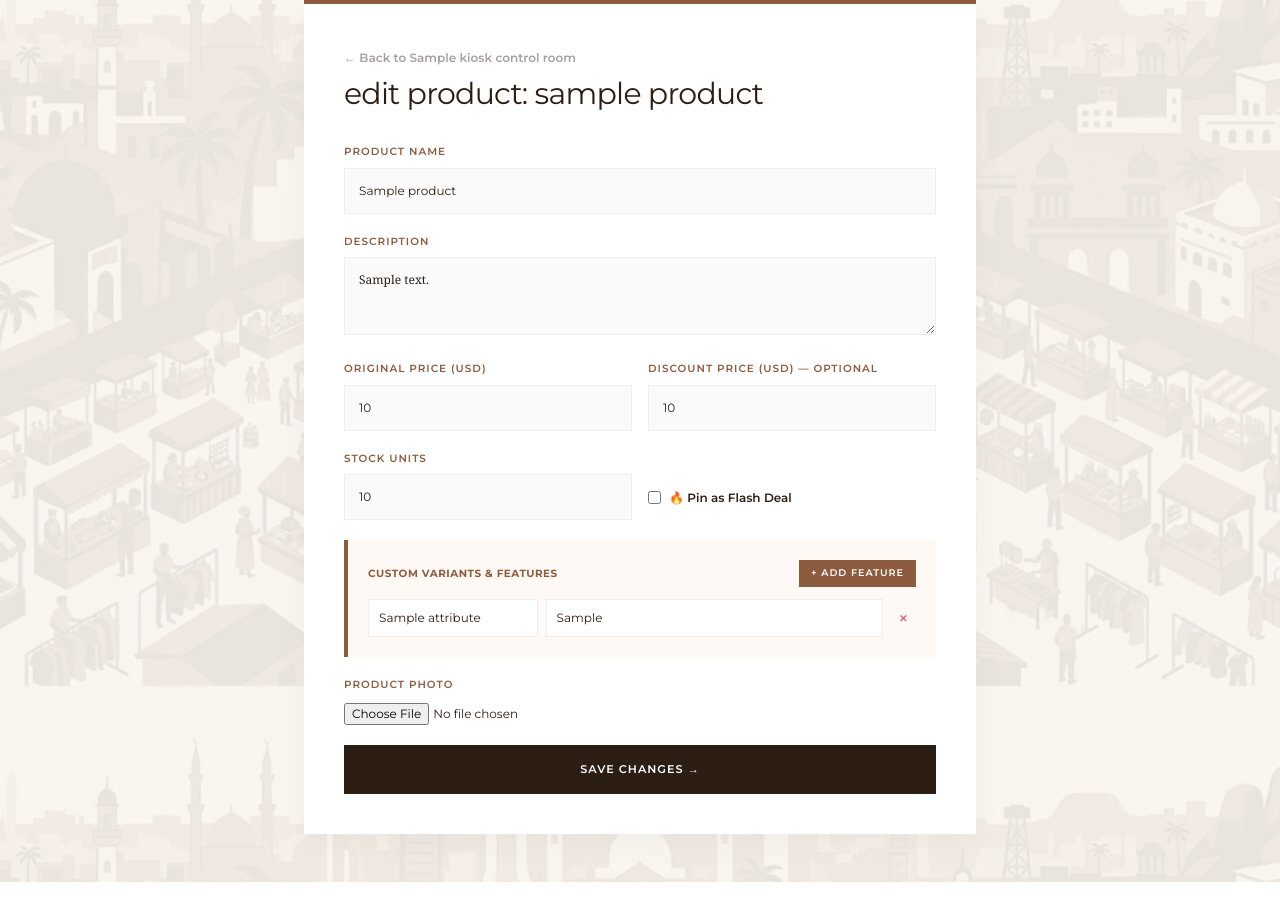
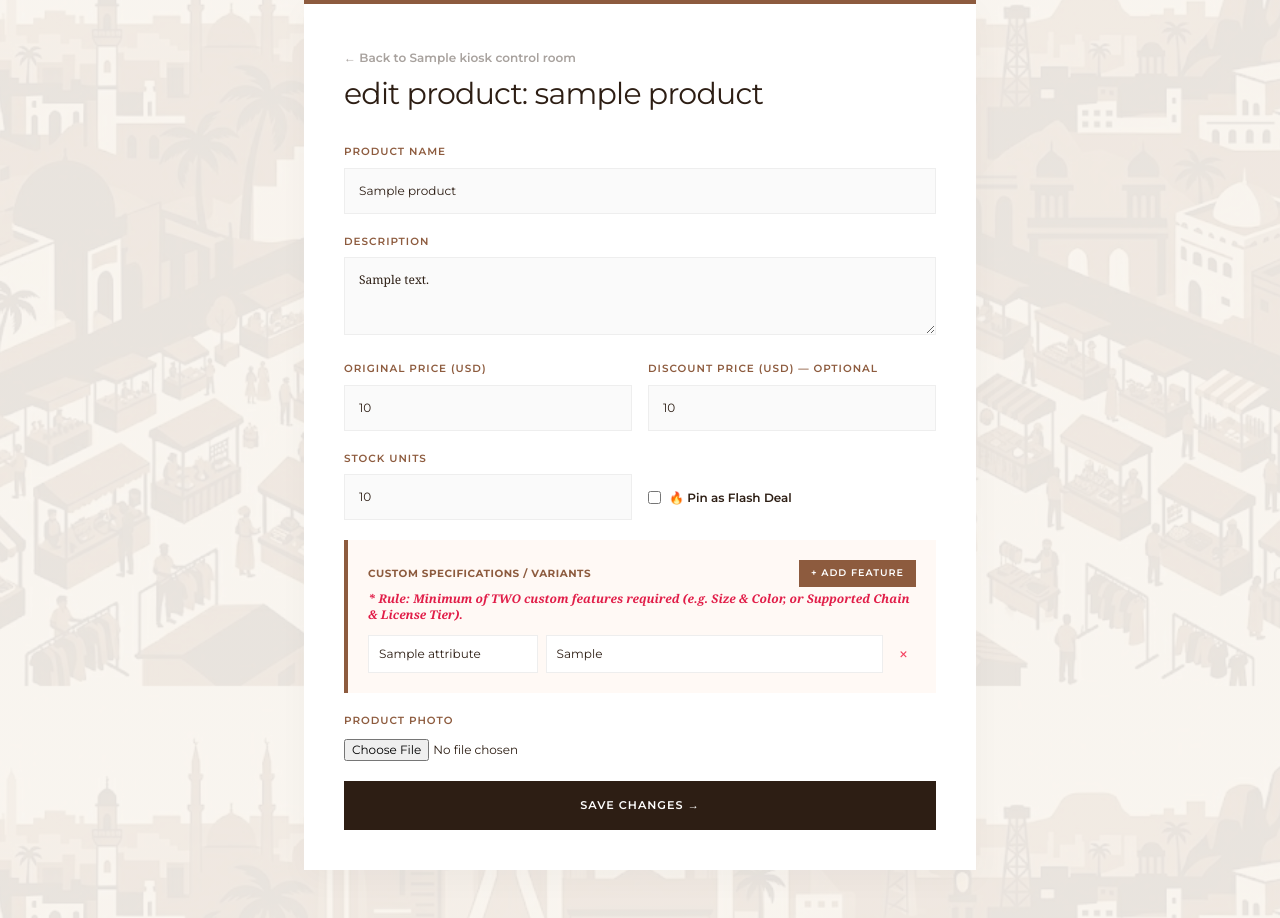
Before and after one commit to adebayo-victor/Marketplacev_2, a Python web app: template app/templates/dashboard/product_form.html in a window 1280 px wide. Shown: the part 114-1032 px from the top of the page. Before the commit the page ends 996 px from the top, so only its background shows below. Run offline with Jinja, Linux system fonts and the light colour scheme; the template is opened without the code that fills it: most values are stand-ins (such as "Sample title", 1, 10 or a date in 2020); some libraries are stand-ins or nearby versions.

Commit message:
Enhance product form validation for custom features
Updated product form to enforce a minimum of two custom features before submission.

```diff
--- a/app/templates/dashboard/product_form.html
+++ b/app/templates/dashboard/product_form.html
@@ -7,13 +7,13 @@
     <div class="max-w-2xl w-full bg-white p-10 shadow-[0_10px_30px_rgba(0,0,0,0.03)] border-t-[5px] border-clay">
 
         <div class="mb-8">
-            <a href="/{{ kiosk.slug }}/manage" class="font-ui text-xs font-semibold text-stone-400 no-underline">&larr; Back to {{ kiosk.name }} control room</a>
+            <a href="/{{ kiosk.slug }}/manage#inventory" class="font-ui text-xs font-semibold text-stone-400 no-underline">&larr; Back to {{ kiosk.name }} control room</a>
             <h1 class="font-ui text-3xl font-normal lowercase tracking-tight m-0 text-dark-oak mt-2">
                 {% if product %}edit product: {{ product.name }}{% else %}add product to {{ kiosk.name }}{% endif %}
             </h1>
         </div>
 
-        <form method="POST" enctype="multipart/form-data" class="space-y-5">
+        <form method="POST" enctype="multipart/form-data" id="productForm" class="space-y-5">
             <div>
                 <label class="block font-ui text-[0.65rem] font-semibold uppercase tracking-[1px] text-clay mb-2">Product Name</label>
                 <input type="text" name="name" required value="{{ product.name if product else '' }}"
@@ -56,21 +56,37 @@
                 </div>
             </div>
 
-            <!-- Custom Attributes Builder -->
+            <!-- 🛑 CUSTOM ATTRIBUTES BUILDER (MINIMUM 2 FEATURES REQUIRED) -->
             <div class="p-5 bg-[#fff9f5] border-l-4 border-clay my-4">
-                <div class="flex justify-between items-center mb-3">
-                    <span class="font-ui text-[0.65rem] font-bold uppercase tracking-wider text-clay">Custom Variants & Features</span>
+                <div class="flex justify-between items-center mb-1">
+                    <span class="font-ui text-[0.65rem] font-bold uppercase tracking-wider text-clay">Custom Specifications / Variants</span>
                     <button type="button" onclick="addAttributeRow()" class="btn-clay text-[0.6rem] py-1.5 px-3">+ Add Feature</button>
                 </div>
+                <p class="font-serif italic text-xs text-rose-600 mb-3 font-semibold">
+                    * Rule: Minimum of TWO custom features required (e.g. Size & Color, or Supported Chain & License Tier).
+                </p>
+
                 <div id="attributesContainer" class="space-y-2">
                     {% if product and product.get_attributes() %}
                         {% for a_name, a_vals in product.get_attributes().items() %}
-                        <div class="flex gap-2 items-center">
+                        <div class="attr-row flex gap-2 items-center">
                             <input type="text" name="attr_name[]" value="{{ a_name }}" placeholder="Feature (e.g. Size)" class="w-1/3 p-2.5 border border-[#eee] bg-white font-ui text-xs">
                             <input type="text" name="attr_values[]" value="{{ a_vals|join(', ') }}" placeholder="Options (e.g. 45, 60)" class="w-2/3 p-2.5 border border-[#eee] bg-white font-ui text-xs">
                             <button type="button" onclick="this.parentElement.remove()" class="text-rose-500 font-bold px-2">&times;</button>
                         </div>
                         {% endfor %}
+                    {% else %}
+                        <!-- Default 2 starter rows to guide the merchant -->
+                        <div class="attr-row flex gap-2 items-center">
+                            <input type="text" name="attr_name[]" placeholder="Feature 1 (e.g. License Tier)" class="w-1/3 p-2.5 border border-[#eee] bg-white font-ui text-xs">
+                            <input type="text" name="attr_values[]" placeholder="Options separated by comma (e.g. Single, Commercial)" class="w-2/3 p-2.5 border border-[#eee] bg-white font-ui text-xs">
+                            <button type="button" onclick="this.parentElement.remove()" class="text-rose-500 font-bold px-2">&times;</button>
+                        </div>
+                        <div class="attr-row flex gap-2 items-center">
+                            <input type="text" name="attr_name[]" placeholder="Feature 2 (e.g. Framework)" class="w-1/3 p-2.5 border border-[#eee] bg-white font-ui text-xs">
+                            <input type="text" name="attr_values[]" placeholder="Options separated by comma (e.g. Python, Node.js)" class="w-2/3 p-2.5 border border-[#eee] bg-white font-ui text-xs">
+                            <button type="button" onclick="this.parentElement.remove()" class="text-rose-500 font-bold px-2">&times;</button>
+                        </div>
                     {% endif %}
                 </div>
             </div>
@@ -91,13 +107,29 @@
 function addAttributeRow() {
     const container = document.getElementById('attributesContainer');
     const div = document.createElement('div');
-    div.className = 'flex gap-2 items-center';
+    div.className = 'attr-row flex gap-2 items-center';
     div.innerHTML = `
-        <input type="text" name="attr_name[]" placeholder="Feature (e.g. Screen Size)" class="w-1/3 p-2.5 border border-[#eee] bg-white font-ui text-xs">
-        <input type="text" name="attr_values[]" placeholder="Options comma-separated (e.g. 45, 60)" class="w-2/3 p-2.5 border border-[#eee] bg-white font-ui text-xs">
+        <input type="text" name="attr_name[]" placeholder="Feature Name (e.g. Color)" class="w-1/3 p-2.5 border border-[#eee] bg-white font-ui text-xs">
+        <input type="text" name="attr_values[]" placeholder="Options comma-separated (e.g. Red, Blue)" class="w-2/3 p-2.5 border border-[#eee] bg-white font-ui text-xs">
         <button type="button" onclick="this.parentElement.remove()" class="text-rose-500 font-bold px-2">&times;</button>
     `;
     container.appendChild(div);
 }
+
+// 🛑 Enforce Minimum 2 Features in JavaScript before submitting
+document.getElementById('productForm').addEventListener('submit', function(e) {
+    const rows = document.querySelectorAll('.attr-row');
+    let validCount = 0;
+    rows.forEach(r => {
+        const name = r.querySelector('input[name="attr_name[]"]').value.trim();
+        const vals = r.querySelector('input[name="attr_values[]"]').value.trim();
+        if (name && vals) validCount++;
+    });
+
+    if (validCount < 2) {
+        e.preventDefault();
+        alert('Validation Error: A minimum of TWO custom features/specifications is required (e.g. Size and Color, or Chain and License Tier).');
+    }
+});
 </script>
 {% endblock %}
```
